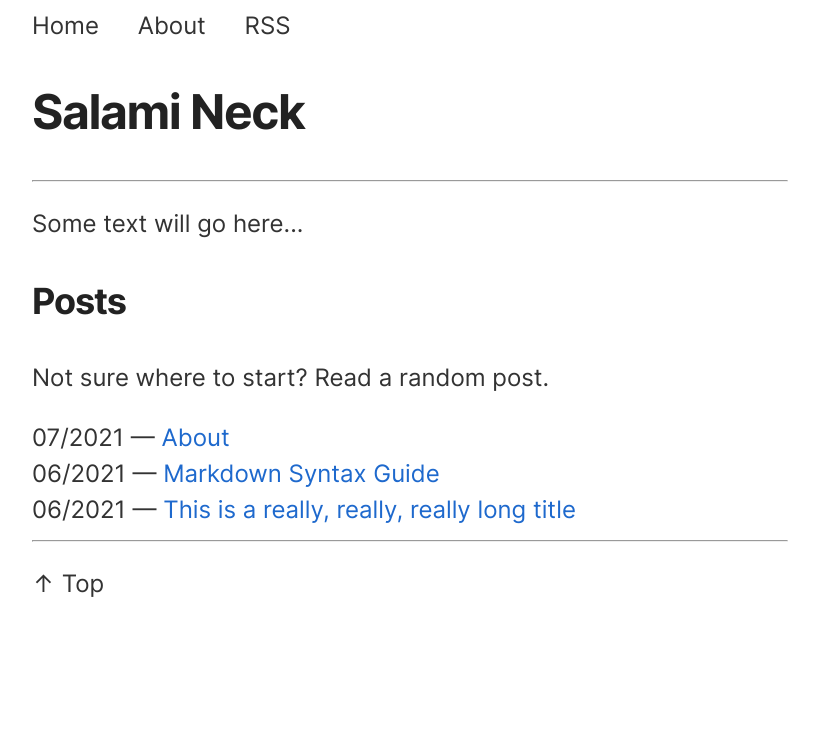
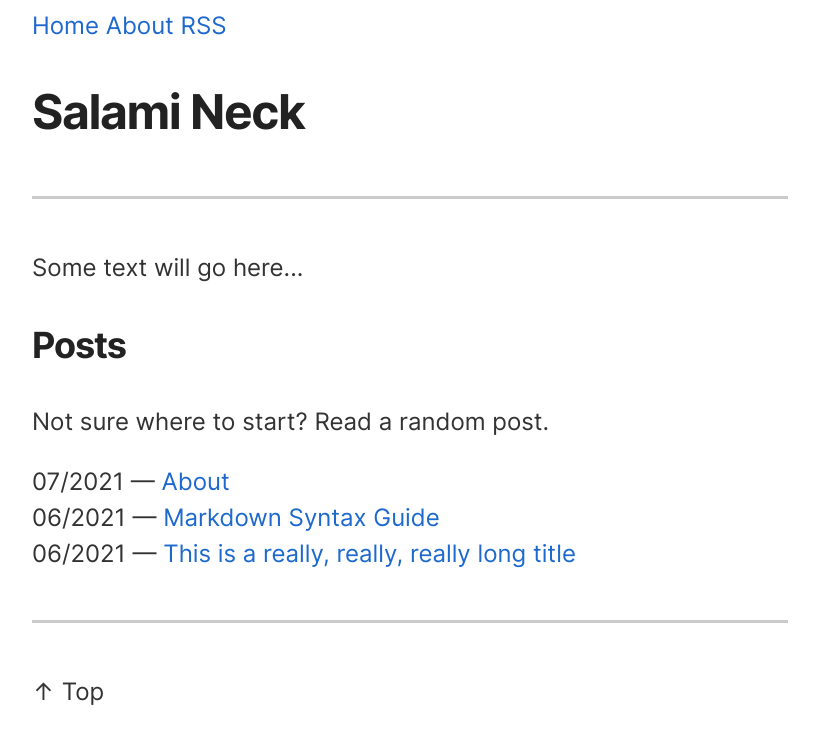
Before and after one commit to ajpwalser/ajpwalser.github.io, a Jekyll site: the page built from index.html, in a window 1280 px wide. Shown: the top 744 px of the page, without its empty margins (230-1049 px from the left). Built offline with Jekyll 4.4.1, drawn with Linux system fonts in a browser that asks for light colours.

Commit message:
Update style.css

```diff
--- a/css/style.css
+++ b/css/style.css
@@ -32,33 +32,10 @@ line-height: 1.3;
      padding: 0 0.5em;
      max-width: 31.5em;
 }
-/* Navigation */
- nav {
-     position: relative;
-     display: block;
-     max-width: 100%;
-     margin: 0 auto 0 auto;
-}
-
- nav a {
-     color: var(--color-text-body);
-     text-decoration: none;
-     box-shadow: none;
-}
- nav a:hover {
-     color: var(--color-link);
-}
- nav .nav-button {
-     display: inline-block;
-     margin: 0 2rem 0 0;
-}
- nav .nav-button:last-child {
-     margin: 0;
-}
 span.created {
     display: block;
 }
-hr.thick {
+hr {
     display: block;
     box-sizing: content-box;
     height: 0.1875rem;
@@ -67,16 +44,6 @@ hr.thick {
     overflow: visible;
     border: 0;
     border-top: 0.1875rem solid var(--color-border);
-}
-hr.thin {
-    display: block;
-    box-sizing: content-box;
-    height: 0.0625remrem;
-    margin: 3rem 0;
-    padding: 0;
-    overflow: visible;
-    border: 0;
-    border-top: 0.0625rem solid var(--color-border);
 }
 h1, h2, h3 {
     color: var(--color-text-heading);
@@ -113,8 +80,6 @@ text-align:center
      width: 100%;
      height: 100%;
 }
-
-
 /* Flexible Foundations via Trent Walton https://codepen.io/TrentWalton/pen/xbXdWP */
  @media screen and (min-width: 300px) {
      body {
```
